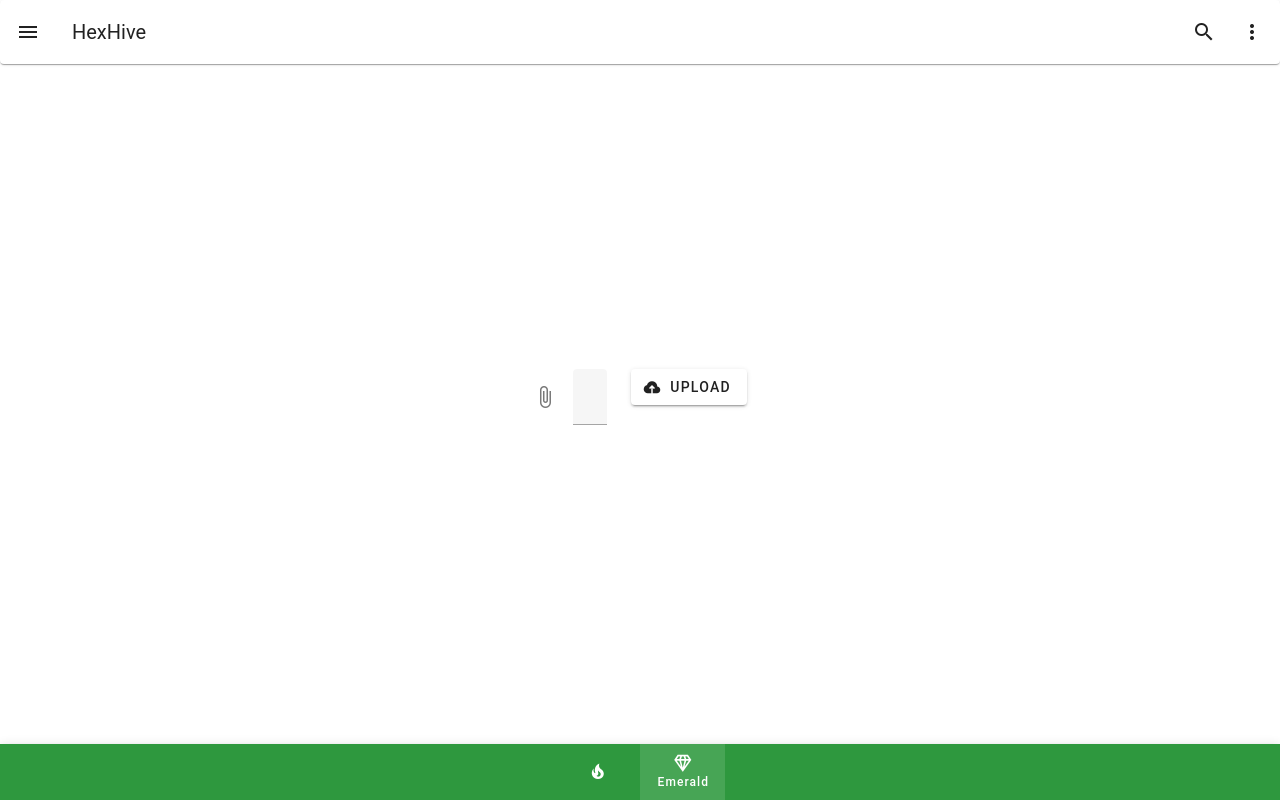
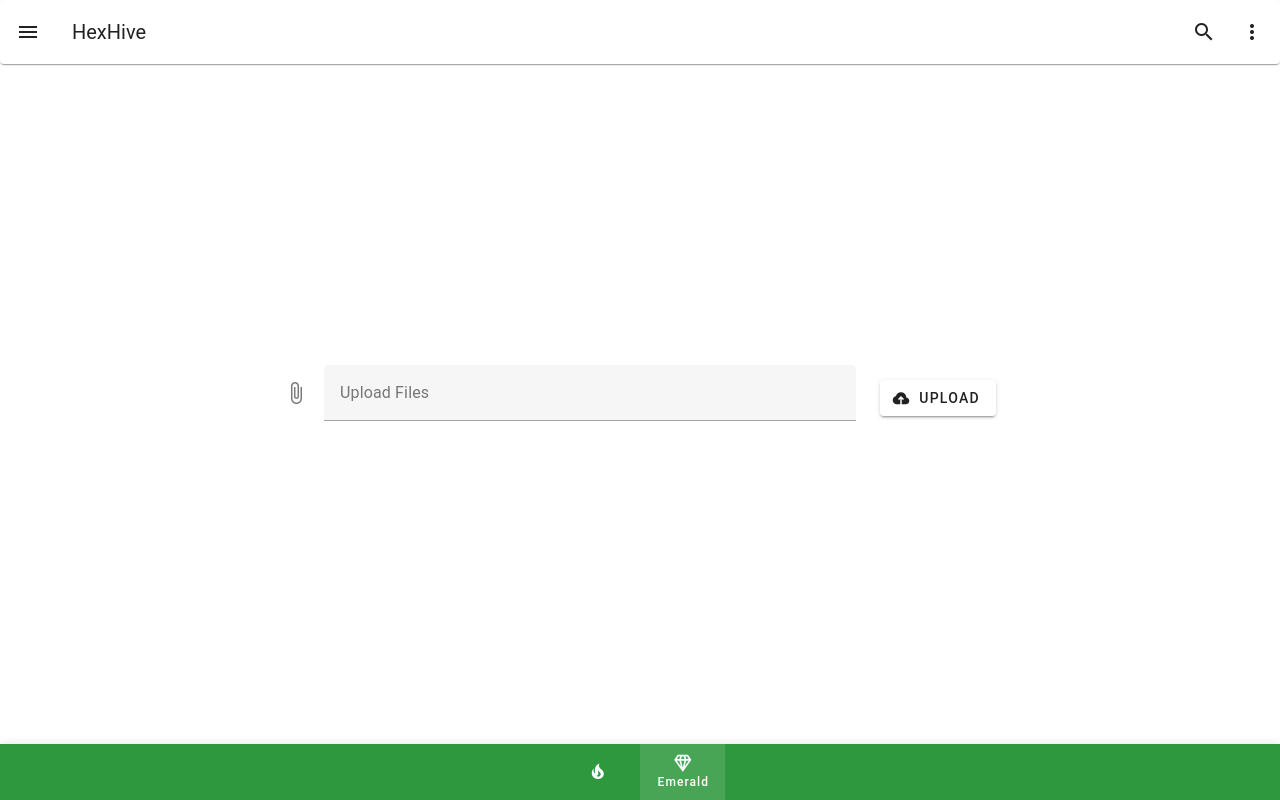
Before and after one commit to hexhivemind/HexHive, a Nuxt app: page / in a window 1280 px wide. Built offline with nearby package versions, Linux system fonts and the light colour scheme.

Commit message:
fix: Fixed positioning and make button not take up half width of its parent.

```diff
--- a/components/Home.vue
+++ b/components/Home.vue
@@ -1,27 +1,26 @@
 <template>
-  <v-main>
   <v-container>
-      <v-row>
-        <v-col>
+    <!-- <v-spacer /> -->
+    <v-row align="baseline" justify="center">
+      <v-col cols="6">
         <v-file-input
+          v-model="files"
           label="Upload Files"
           prepend-icon="mdi-paperclip"
           :rules="[filesRequired]"
-            v-model="files"
           multiple
           chip
           show-size
         />
       </v-col>
 
-        <v-col>
+      <v-col cols="auto">
         <v-btn prepend-icon="mdi-cloud-upload" @click="handleUpload">
           Upload
         </v-btn>
       </v-col>
     </v-row>
   </v-container>
-  </v-main>
 </template>
 
 <script>
```
Lines whose indentation alone changed are shown as unchanged.
